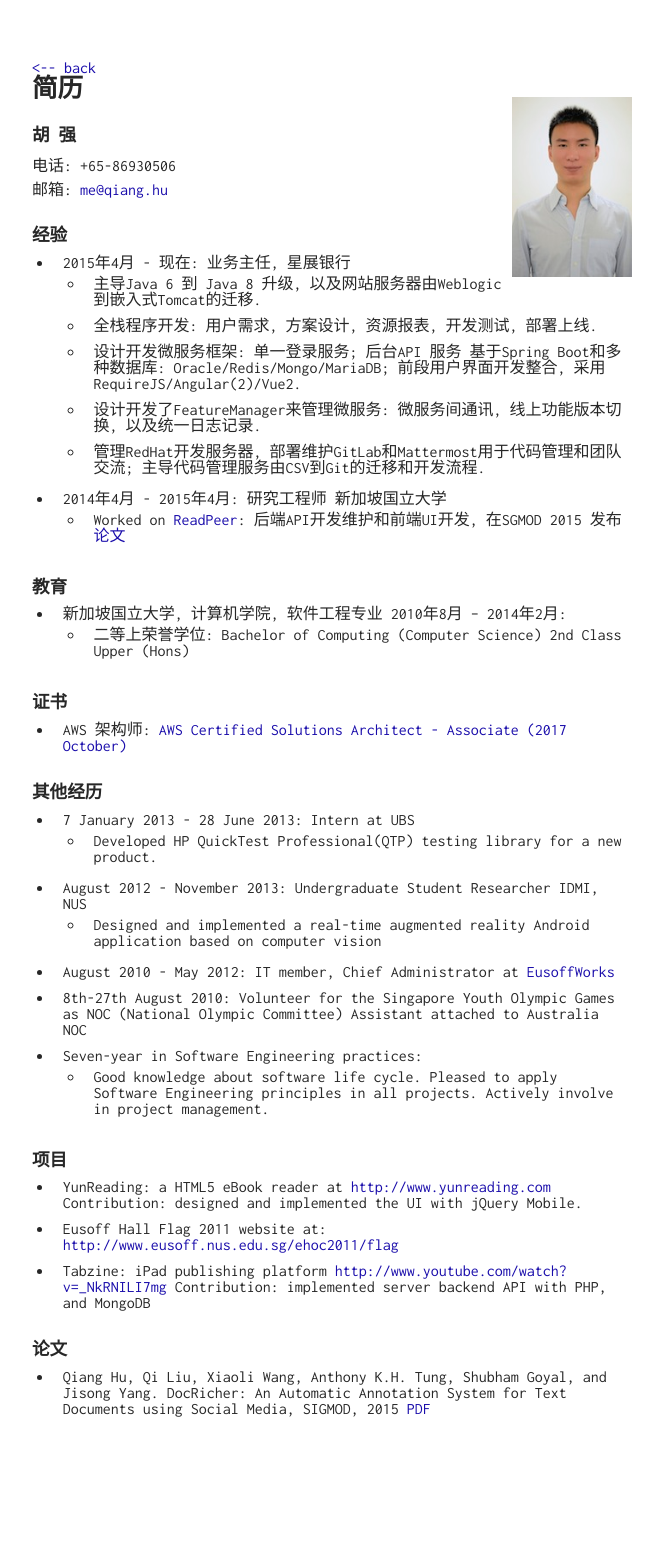
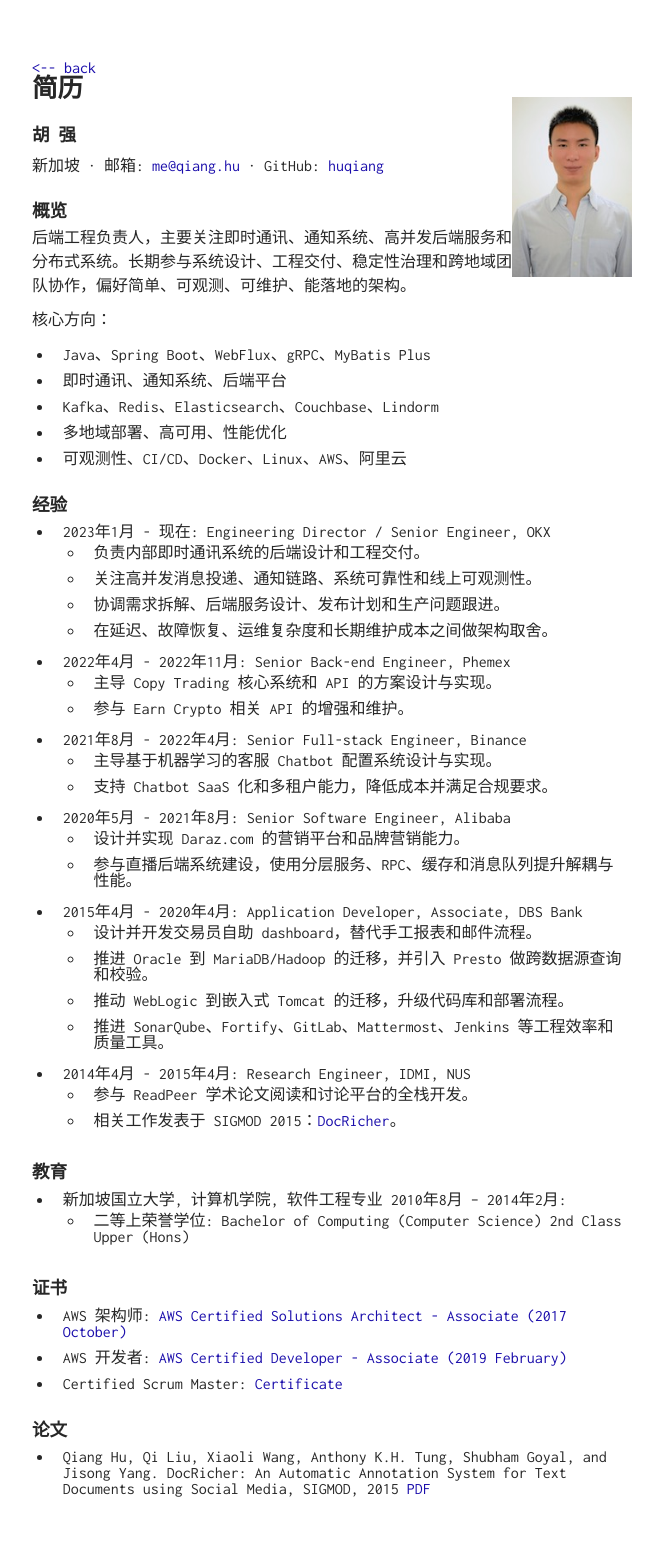
Before and after one commit to huqiang/huqiang.github.io, a Jekyll site: the page built from resume/chinese.markdown, in a window 1280 px wide. Shown: the whole page, without its empty margins (308-971 px from the left). Built offline with Jekyll 4.4.1, drawn with Linux system fonts in a browser that asks for light colours; before the commit the page ends 1482 px from its top, so only the background shows below that.

```diff
--- a/_data/navigation.yml
+++ b/_data/navigation.yml
@@ -1,3 +1,6 @@
+- title: resume
+  url: /resume/
+
 - title: github
   url: https://github.com/huqiang
 
--- a/resume/chinese.markdown
+++ b/resume/chinese.markdown
@@ -11,18 +11,44 @@ cover: "/images/huqiang.jpg"
 ## 胡 强
 <img src="/assets/img/huqiang.jpg" title="Profile picture of Qiang Hu" alt="This is Hu Qiang's profile picture in resume'" width="120" style="margin-top:-52px; float:right">
 
-_电话:  +65-86930506_
-_邮箱: <me@qiang.hu>_
+_新加坡 · 邮箱: <me@qiang.hu> · GitHub: [huqiang](https://github.com/huqiang)_
+
+## 概览
+
+后端工程负责人，主要关注即时通讯、通知系统、高并发后端服务和分布式系统。长期参与系统设计、工程交付、稳定性治理和跨地域团队协作，偏好简单、可观测、可维护、能落地的架构。
+
+核心方向：
+
+* Java、Spring Boot、WebFlux、gRPC、MyBatis Plus
+* 即时通讯、通知系统、后端平台
+* Kafka、Redis、Elasticsearch、Couchbase、Lindorm
+* 多地域部署、高可用、性能优化
+* 可观测性、CI/CD、Docker、Linux、AWS、阿里云
 
 ## 经验
-* 2015年4月 - 现在: **业务主任**, 星展银行
-  * 主导Java 6 到 Java 8 升级, 以及网站服务器由Weblogic到嵌入式Tomcat的迁移.
-  * 全栈程序开发: 用户需求, 方案设计, 资源报表, 开发测试, 部署上线.
-  * 设计开发微服务框架: 单一登录服务; 后台API 服务 基于Spring Boot和多种数据库: Oracle/Redis/Mongo/MariaDB; 前段用户界面开发整合, 采用RequireJS/Angular(2)/Vue2.
-  * 设计开发了FeatureManager来管理微服务: 微服务间通讯, 线上功能版本切换, 以及统一日志记录.
-  * 管理RedHat开发服务器, 部署维护GitLab和Mattermost用于代码管理和团队交流; 主导代码管理服务由CSV到Git的迁移和开发流程.
-* 2014年4月 - 2015年4月: **研究工程师** 新加坡国立大学
-  * Worked on [ReadPeer](http://readpeer.com): 后端API开发维护和前端UI开发, 在SGMOD 2015 发布[论文](docricher.pdf)
+
+* 2023年1月 - 现在: **Engineering Director / Senior Engineer**, OKX
+  * 负责内部即时通讯系统的后端设计和工程交付。
+  * 关注高并发消息投递、通知链路、系统可靠性和线上可观测性。
+  * 协调需求拆解、后端服务设计、发布计划和生产问题跟进。
+  * 在延迟、故障恢复、运维复杂度和长期维护成本之间做架构取舍。
+* 2022年4月 - 2022年11月: **Senior Back-end Engineer**, Phemex
+  * 主导 Copy Trading 核心系统和 API 的方案设计与实现。
+  * 参与 Earn Crypto 相关 API 的增强和维护。
+* 2021年8月 - 2022年4月: **Senior Full-stack Engineer**, Binance
+  * 主导基于机器学习的客服 Chatbot 配置系统设计与实现。
+  * 支持 Chatbot SaaS 化和多租户能力，降低成本并满足合规要求。
+* 2020年5月 - 2021年8月: **Senior Software Engineer**, Alibaba
+  * 设计并实现 Daraz.com 的营销平台和品牌营销能力。
+  * 参与直播后端系统建设，使用分层服务、RPC、缓存和消息队列提升解耦与性能。
+* 2015年4月 - 2020年4月: **Application Developer, Associate**, DBS Bank
+  * 设计并开发交易员自助 dashboard，替代手工报表和邮件流程。
+  * 推进 Oracle 到 MariaDB/Hadoop 的迁移，并引入 Presto 做跨数据源查询和校验。
+  * 推动 WebLogic 到嵌入式 Tomcat 的迁移，升级代码库和部署流程。
+  * 推进 SonarQube、Fortify、GitLab、Mattermost、Jenkins 等工程效率和质量工具。
+* 2014年4月 - 2015年4月: **Research Engineer**, IDMI, NUS
+  * 参与 ReadPeer 学术论文阅读和讨论平台的全栈开发。
+  * 相关工作发表于 SIGMOD 2015：[DocRicher](docricher.pdf)。
 
 ## 教育
 * 新加坡国立大学, 计算机学院, 软件工程专业 2010年8月 -- 2014年2月:
@@ -30,23 +56,8 @@ _邮箱: <me@qiang.hu>_
 
 ## 证书
 * AWS 架构师: [AWS Certified Solutions Architect - Associate (2017 October)](https://www.certmetrics.com/amazon/public/badge.aspx?i=1&t=c&d=2017-10-23&ci=AWS00330872)
-
-## 其他经历
-* 7 January 2013 - 28 June 2013: **Intern** at UBS
-	* Developed HP QuickTest Professional(QTP) testing library for a new product.
-* August 2012 - November 2013: **Undergraduate Student Researcher** IDMI, NUS
-	* Designed and implemented a real-time augmented reality Android application based on computer vision
-* August 2010 - May 2012: **IT member, Chief Administrator** at  [EusoffWorks](https://www.facebook.com/eusoffworks)
-* 8th-27th August 2010: Volunteer for the Singapore Youth Olympic Games as NOC (National Olympic Committee) Assistant attached to Australia NOC
-*	Seven-year in Software Engineering practices:
-	* Good knowledge about software life cycle. Pleased to apply Software Engineering principles in all projects. Actively involve in project management.
-
-## 项目
-* YunReading: a HTML5 eBook reader at <http://www.yunreading.com>
-	Contribution: designed and implemented the UI with jQuery Mobile.
-* Eusoff Hall Flag 2011 website at: <http://www.eusoff.nus.edu.sg/ehoc2011/flag>
-* Tabzine: iPad publishing platform <http://www.youtube.com/watch?v=_NkRNILI7mg>
-	Contribution: implemented server backend API with PHP, and MongoDB
+* AWS 开发者: [AWS Certified Developer - Associate (2019 February)](https://www.certmetrics.com/amazon/public/badge.aspx?i=2&t=c&d=2019-02-26&ci=AWS00330872)
+* Certified Scrum Master: [Certificate](CSM_Certificate.pdf)
 
 ## 论文
 * Qiang Hu, Qi Liu, Xiaoli Wang, Anthony K.H. Tung, Shubham Goyal, and Jisong Yang. __DocRicher: An Automatic Annotation System for Text Documents using Social Media__,  SIGMOD, 2015 [PDF](docricher.pdf)
```
Also changed, not shown: other parts of resume/chinese.markdown (+1 -1 lines), Gemfile (+1 -8 lines), _posts/2019-03-29-setup-p6spy-to-log-sql-queries.md (+22 -14 lines), _posts/2022-01-29-manual-feign-client-init.md (deleted, +0 -36 lines), docs/WRITING.md (added, +39 -0 lines), resume/index.markdown (+20 -14 lines), scripts/check_content.rb (added, +119 -0 lines), .github/workflows/site-check.yml, README.md.
